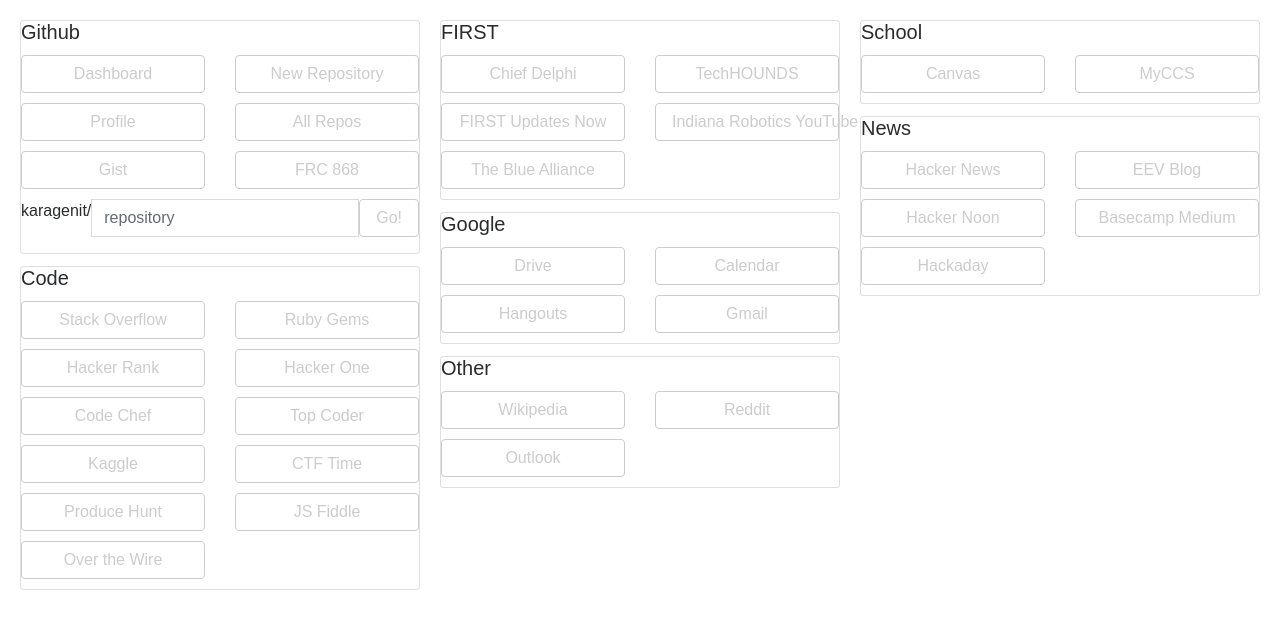
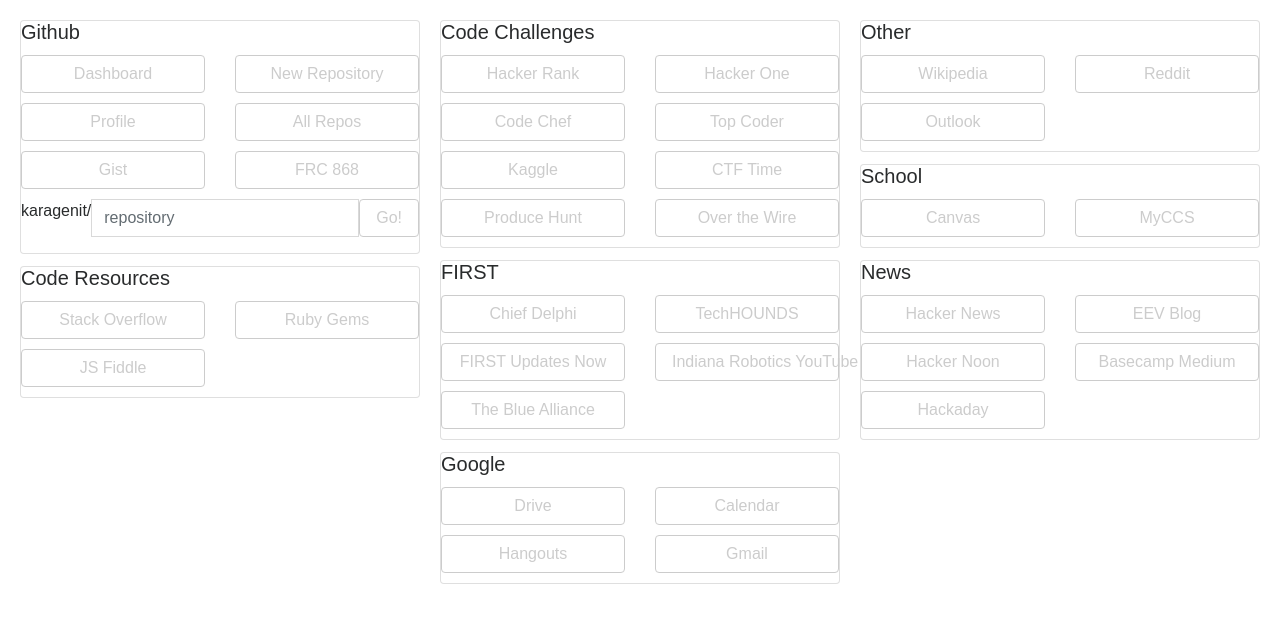
Before and after one commit to karagenit/homepage, a React (Create React App) app: page / in a window 1280 px wide. Shown: the top 628 px of the page. Built offline with nearby package versions, Linux system fonts and the light colour scheme.

Commit message:
Separate Code Resources/Challenges

```diff
--- a/src/data.js
+++ b/src/data.js
@@ -36,7 +36,7 @@
         ]
     },
     {
-        name: 'Code',
+        name: 'Code Resources',
         links: [
             {
                 name: 'Stack Overflow',
@@ -46,6 +46,15 @@
                 name: 'Ruby Gems',
                 url: 'https://rubygems.org/profiles/karagenit'
             },
+            {
+                name: 'JS Fiddle',
+                url: 'https://jsfiddle.net'
+            }
+        ]
+    },
+    {
+        name: 'Code Challenges',
+        links: [
             {
                 name: 'Hacker Rank',
                 url: 'https://hackerrank.com'
@@ -73,10 +82,6 @@
             {
                 name: 'Produce Hunt',
                 url: 'https://producthunt.com/topics/open-source'
-            },
-            {
-                name: 'JS Fiddle',
-                url: 'https://jsfiddle.net'
             },
             {
                 name: 'Over the Wire',
```
